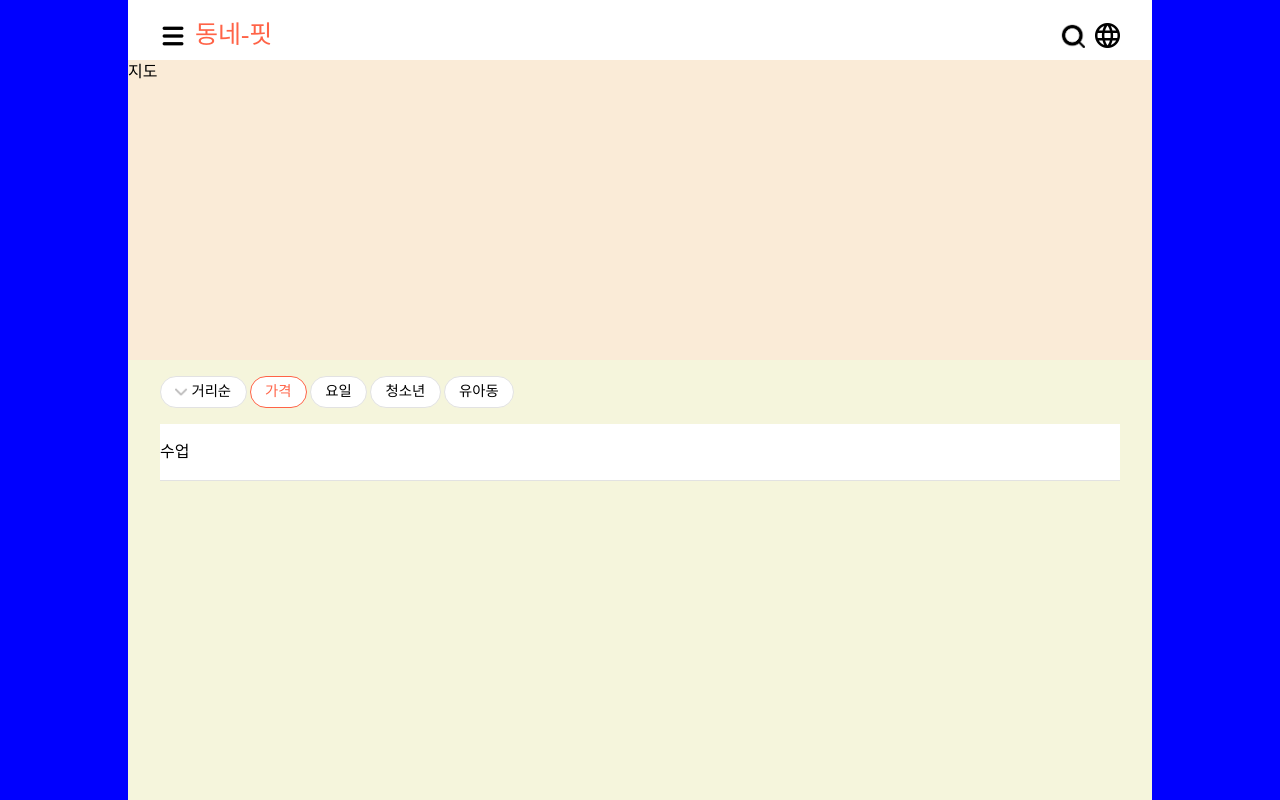
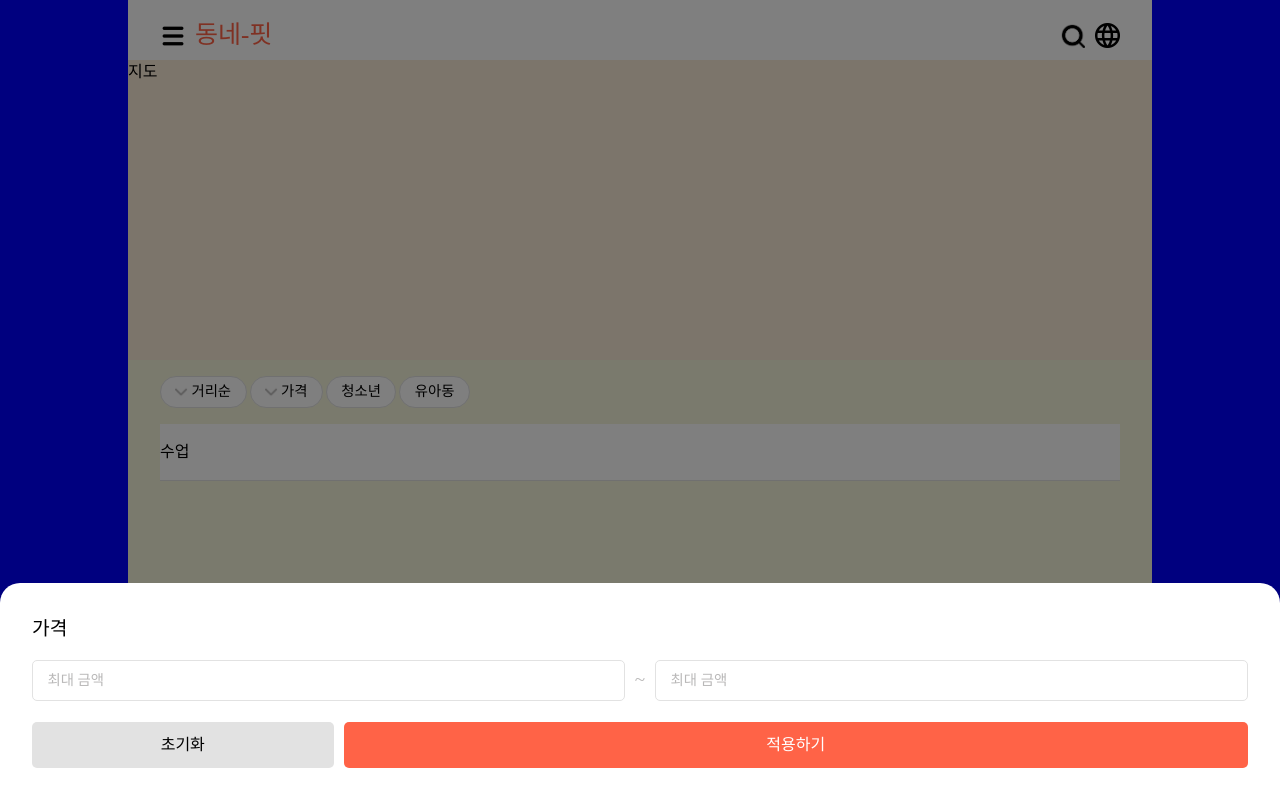
Before and after one commit to DongNae-FIT/DongNae-FIT-FE, a React (Vite) app: page /class in a window 1280 px wide. Both pictures are taken after a click on the element "가격". Built offline with nearby package versions, Linux system fonts and the light colour scheme; a web font is replaced by a local one.

Commit message:
20241127_23:38

```diff
--- a/src/index.css
+++ b/src/index.css
@@ -9,6 +9,20 @@ input,
 textarea,
 select {
   font: inherit; /* 부모 요소의 폰트를 상속받도록 설정 */
+}
+
+/* 모든 브라우저에서 화살표 제거 */
+input[type="number"] {
+  -webkit-appearance: textfield; /* Chrome, Safari, Edge */
+  -moz-appearance: textfield; /* Firefox */
+  appearance: textfield; /* 표준 속성 */
+}
+
+/* Chrome, Safari, Edge, Opera에서 추가적인 설정 */
+input::-webkit-outer-spin-button,
+input::-webkit-inner-spin-button {
+  -webkit-appearance: none;
+  margin: 0;
 }
 
 :root {
--- a/src/locales/en.json
+++ b/src/locales/en.json
@@ -2,7 +2,9 @@
   "title": "DongNae-FIT",
   "buttons": {
     "done": "Done",
-    "find_path": "Find Path"
+    "find_path": "Find Path",
+    "reset": "Reset",
+    "apply": "Apply"
   },
   "login": {
     "title": "Login",
@@ -18,12 +20,14 @@
   },
   "home": {
     "subtitle1": "[Pick] Sports Classes",
-    "subtitle2": "Find Sports Facilities Nearby!",
+    "subtitle2": "Find Sports Facilities you want!",
     "subtitle3": "Trending Posts"
   },
   "class": {
     "align1": "Closest",
     "filter1": "Price",
+    "price_min_placeholder": "Min",
+    "price_max_placeholder": "Max",
     "filter2": "Day",
     "filter3": "Teenagers",
     "filter4": "Kids",
@@ -39,6 +43,8 @@
   "gym": {
     "align1": "Closest",
     "category": "Category",
+    "category1": "Gym",
+    "category2": "Swim",
     "filter1": "Public Facilities",
     "time": "Operating Hours"
   },
--- a/src/locales/kr.json
+++ b/src/locales/kr.json
@@ -2,7 +2,9 @@
   "title": "동네-핏",
   "buttons": {
     "done": "완료",
-    "find_path": "길찾기"
+    "find_path": "길찾기",
+    "reset": "초기화",
+    "apply": "적용하기"
   },
   "login": {
     "title": "로그인",
@@ -23,6 +25,8 @@
   "class": {
     "align1": "거리순",
     "filter1": "가격",
+    "price_min_placeholder": "최소 금액",
+    "price_max_placeholder": "최대 금액",
     "filter2": "요일",
     "filter3": "청소년",
     "filter4": "유아동",
@@ -38,6 +42,8 @@
   "gym": {
     "align1": "거리순",
     "category": "카테고리",
+    "category1": "운동장",
+    "category2": "수영장",
     "filter1": "공공체육시설",
     "time": "운영시간"
   },
--- a/src/pages/ClassPages/ClassDetail.jsx
+++ b/src/pages/ClassPages/ClassDetail.jsx
@@ -6,6 +6,11 @@ import { useNavigate } from "react-router-dom";
 const ClassDetail = () => {
   const { t } = useTranslation();
   const navigate = useNavigate();
+  const [Like, setLike] = useState(false);
+
+  const onClickLike = () => {
+    setLike((prevLike) => !prevLike);
+  };
 
   const Divider = () => (
     <div style={{ height: "1px", backgroundColor: "var(--sub-grey)" }} />
@@ -37,8 +42,13 @@ const ClassDetail = () => {
         <div className={styles["section__title"]}>
           강좌명 오전골프05
           <img
-            src={"/icon/icon_empty_heart.png"}
+            src={
+              Like
+                ? "/icon/icon_filled_heart.png"
+                : "/icon/icon_empty_heart.png"
+            }
             className={styles["class_likes-icon"]}
+            onClick={onClickLike}
           />
         </div>
         <div className={styles["section__content"]}>
--- a/src/pages/ClassPages/ClassMain.jsx
+++ b/src/pages/ClassPages/ClassMain.jsx
@@ -4,13 +4,17 @@ import { useTranslation } from "react-i18next";
 import { useNavigate } from "react-router-dom";
 
 const ClassMain = () => {
-  const { t } = useTranslation();
+  const { t, i18n } = useTranslation();
   const navigate = useNavigate();
 
-  const [isDropdownOpen, setDropdownOpen] = useState(false);
+  const [isAlignOpen, setAlignOpen] = useState(false);
   const [selectedAlign, setSelectedAlign] = useState(t("class.align1"));
+  const [isPriceOpen, setPriceOpen] = useState(false);
   const [activeFilters, setActiveFilters] = useState({});
   const dropdownRef = useRef(null);
+
+  const [priceMin, setPriceMin] = useState();
+  const [priceMax, setPriceMax] = useState();
 
   const toggleFilter = (filterName) => {
     setActiveFilters((prev) => ({
@@ -26,7 +30,7 @@ const ClassMain = () => {
   useEffect(() => {
     const handleClickOutside = (event) => {
       if (dropdownRef.current && !dropdownRef.current.contains(event.target)) {
-        setDropdownOpen(false);
+        setAlignOpen(false);
       }
     };
 
@@ -37,13 +41,17 @@ const ClassMain = () => {
     };
   }, []);
 
+  useEffect(() => {
+    setSelectedAlign(t("class.align1"));
+  }, [i18n.language, t]);
+
   return (
     <div className={styles["class-main"]}>
       <div className={styles["class__map"]}>지도</div>
       <div className={styles["class__section1"]}>
         <div
-          className={styles["class__align"]}
-          onClick={() => setDropdownOpen((prev) => !prev)}
+          className={styles["class__dropdown"]}
+          onClick={() => setAlignOpen((prev) => !prev)}
           ref={dropdownRef}
         >
           <img
@@ -51,7 +59,7 @@ const ClassMain = () => {
             className={styles["class_down-icon"]}
           />
           {selectedAlign}
-          {isDropdownOpen && (
+          {isAlignOpen && (
             <div className={styles["dropdown-menu"]}>
               <div
                 className={`${styles["dropdown-item"]} ${
@@ -66,8 +74,18 @@ const ClassMain = () => {
             </div>
           )}
         </div>
+        <div
+          className={styles["class__dropdown"]}
+          onClick={() => setPriceOpen((prev) => !prev)}
+        >
+          <img
+            src={"/icon/icon_down_grey.png"}
+            className={styles["class_down-icon"]}
+          />
+          {t("class.filter1")}
+        </div>
 
-        {["filter1", "filter2", "filter3", "filter4"].map((filter, index) => (
+        {["filter3", "filter4"].map((filter, index) => (
           <div
             key={index}
             className={`${styles["class__filter"]} ${
@@ -89,6 +107,46 @@ const ClassMain = () => {
           수업
         </div>
       </div>
+
+      {isPriceOpen && (
+        <>
+          <div className={styles.overlay} onClick={() => setPriceOpen(false)} />
+          <div className={styles["price-filter"]}>
+            <div className={styles["price__title"]}>{t("class.filter1")}</div>
+            <div className={styles["price__container"]}>
+              <input
+                type="number"
+                className={styles["price__input"]}
+                placeholder={t("class.price_max_placeholder")}
+                value={priceMin}
+                onChange={(e) => setPriceMin(e.target.value)}
+              />
+              <span className={styles["price__wave"]}>~</span>
+              <input
+                type="number"
+                className={styles["price__input"]}
+                placeholder={t("class.price_max_placeholder")}
+                value={priceMax}
+                onChange={(e) => setPriceMax(e.target.value)}
+              />
+            </div>
+            <div className={styles["price__buttons"]}>
+              <button
+                className={styles["reset-button"]}
+                onClick={() => {
+                  setPriceMin(0);
+                  setPriceMax(0);
+                }}
+              >
+                {t("buttons.reset")}
+              </button>
+              <button className={styles["apply-button"]}>
+                {t("buttons.apply")}
+              </button>
+            </div>
+          </div>
+        </>
+      )}
     </div>
   );
 };
--- a/src/pages/ClassPages/ClassMain.module.css
+++ b/src/pages/ClassPages/ClassMain.module.css
@@ -6,9 +6,6 @@
 }
 
 .class__map {
-  display: flex;
-  flex-direction: column;
-  gap: 4vh;
   height: var(--map-height);
   background-color: antiquewhite;
   width: 100%;
@@ -25,7 +22,7 @@
   font-size: 0.9rem;
 }
 
-.class__align {
+.class__dropdown {
   display: flex;
   flex-direction: row;
   background-color: var(--white);
@@ -40,6 +37,78 @@
 
 .class_down-icon {
   width: 13px;
+}
+
+.price-filter {
+  padding: calc(var(--default-padding) * 2) var(--body-padding);
+  background-color: var(--white);
+  display: flex;
+  flex-direction: column;
+  border-radius: 20px 20px 0 0;
+  position: fixed;
+  bottom: 0;
+  width: 100%;
+  z-index: 30;
+}
+
+.price__title {
+  font-size: 1.2rem;
+  padding-bottom: var(--default-padding);
+  font-weight: 600;
+}
+
+.price__container {
+  display: flex;
+  flex-direction: row;
+  gap: 10px;
+  align-items: center;
+}
+
+.price__wave {
+  font-size: 1.2rem;
+  color: var(--main-grey);
+}
+.price__input {
+  background-color: white;
+  width: 50%;
+  padding: 0.6em 1em;
+  font-size: 0.9rem;
+
+  border: 1px solid var(--sub-grey);
+  border-radius: 5px;
+}
+
+.price__input::placeholder {
+  color: var(--main-grey);
+  font-size: 0.9rem;
+}
+
+.price__buttons {
+  display: flex;
+  flex-direction: row;
+  gap: 10px;
+  width: 100%;
+  padding-top: calc(var(--default-padding) * 1.3);
+  font-weight: 600;
+}
+
+.reset-button {
+  background-color: var(--sub-grey);
+  border-radius: 5px;
+  border: none;
+  padding: 0.7em 0;
+  text-align: center;
+  flex: 1;
+}
+
+.apply-button {
+  background-color: var(--main-color);
+  border-radius: 5px;
+  border: none;
+  padding: 0.6em 0;
+  text-align: center;
+  flex: 3;
+  color: var(--white);
 }
 
 .class__filter {
@@ -89,3 +158,13 @@
   border: 1px solid var(--main-color);
   color: var(--main-color);
 }
+
+.overlay {
+  position: fixed;
+  top: 0;
+  right: 0;
+  width: 100vw;
+  height: 100vh;
+  background-color: rgba(0, 0, 0, 0.5);
+  z-index: 25;
+}
--- a/src/pages/CommunityPages/CommunityPost.module.css
+++ b/src/pages/CommunityPages/CommunityPost.module.css
@@ -77,6 +77,16 @@
   flex-direction: row;
   align-items: center;
   gap: 3px;
+}
+
+.like--active {
+  color: var(--sub-color);
+  border-color: var(--sub-color);
+}
+
+.save--active {
+  color: var(--main-color);
+  border-color: var(--main-color);
 }
 
 .post__icon {
--- a/src/pages/GymPages/GymMain.module.css
+++ b/src/pages/GymPages/GymMain.module.css
@@ -93,3 +93,80 @@
   border: 1px solid var(--main-color);
   color: var(--main-color);
 }
+
+.category-filter {
+  padding: calc(var(--default-padding) * 2) var(--body-padding);
+  background-color: var(--white);
+  display: flex;
+  flex-direction: column;
+  border-radius: 20px 20px 0 0;
+  position: fixed;
+  bottom: 0;
+  width: 100%;
+  z-index: 30;
+}
+
+.category__title {
+  font-size: 1.2rem;
+  padding-bottom: var(--default-padding);
+  font-weight: 600;
+}
+
+.category-lists {
+  display: flex;
+  gap: 5px;
+  flex-wrap: wrap;
+  row-gap: 7px;
+}
+
+.category-item {
+  background-color: var(--white);
+  padding: 0.3em 1em;
+  border-radius: 30px;
+  border: 1px solid var(--sub-grey);
+  flex-shrink: 0;
+  cursor: pointer;
+}
+
+.category-active {
+  border: 1px solid var(--main-color);
+  color: var(--main-color);
+}
+
+.category__buttons {
+  display: flex;
+  flex-direction: row;
+  gap: 10px;
+  width: 100%;
+  padding-top: calc(var(--default-padding) * 1.3);
+  font-weight: 600;
+}
+
+.reset-button {
+  background-color: var(--sub-grey);
+  border-radius: 5px;
+  border: none;
+  padding: 0.7em 0;
+  text-align: center;
+  flex: 1;
+}
+
+.apply-button {
+  background-color: var(--main-color);
+  border-radius: 5px;
+  border: none;
+  padding: 0.6em 0;
+  text-align: center;
+  flex: 3;
+  color: var(--white);
+}
+
+.overlay {
+  position: fixed;
+  top: 0;
+  right: 0;
+  width: 100vw;
+  height: 100vh;
+  background-color: rgba(0, 0, 0, 0.5);
+  z-index: 25;
+}
```
Also changed, not shown: src/pages/CommunityPages/CommunityPost.jsx (+36 -10 lines), src/pages/GymPages/GymMain.jsx (+70 -6 lines), public/icon/icon_likes_colored.png (added), public/icon/icon_save_colored.png (added).
